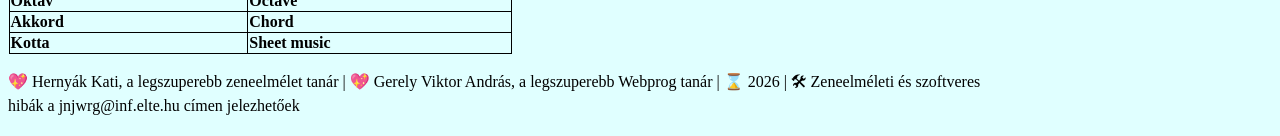
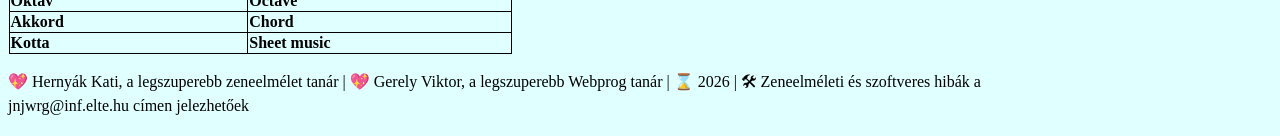
Before and after one commit to Falesz/Music-theory-4-v1, a plain HTML site: page dictionary.html in a window 1280 px wide. Shown: the part 688-824 px from the top of the page. Drawn offline with Linux system fonts and the light colour scheme.

Commit message:
Adjust footer text

```diff
--- a/dictionary.html
+++ b/dictionary.html
@@ -112,7 +112,7 @@
         </table>
 
         <footer>
-            <p>💖 Hernyák Kati, a legszuperebb zeneelmélet tanár | 💖 Gerely Viktor András, a legszuperebb Webprog tanár |
+            <p>💖 Hernyák Kati, a legszuperebb zeneelmélet tanár | 💖 Gerely Viktor, a legszuperebb Webprog tanár |
                 ⌛ 2026 | 🛠 Zeneelméleti és szoftveres hibák a jnjwrg@inf.elte.hu címen jelezhetőek
             </p>
         </footer>
```
Also changed, not shown: index.html (+1 -1 lines), interval_identification_exercise.html (+1 -1 lines).
